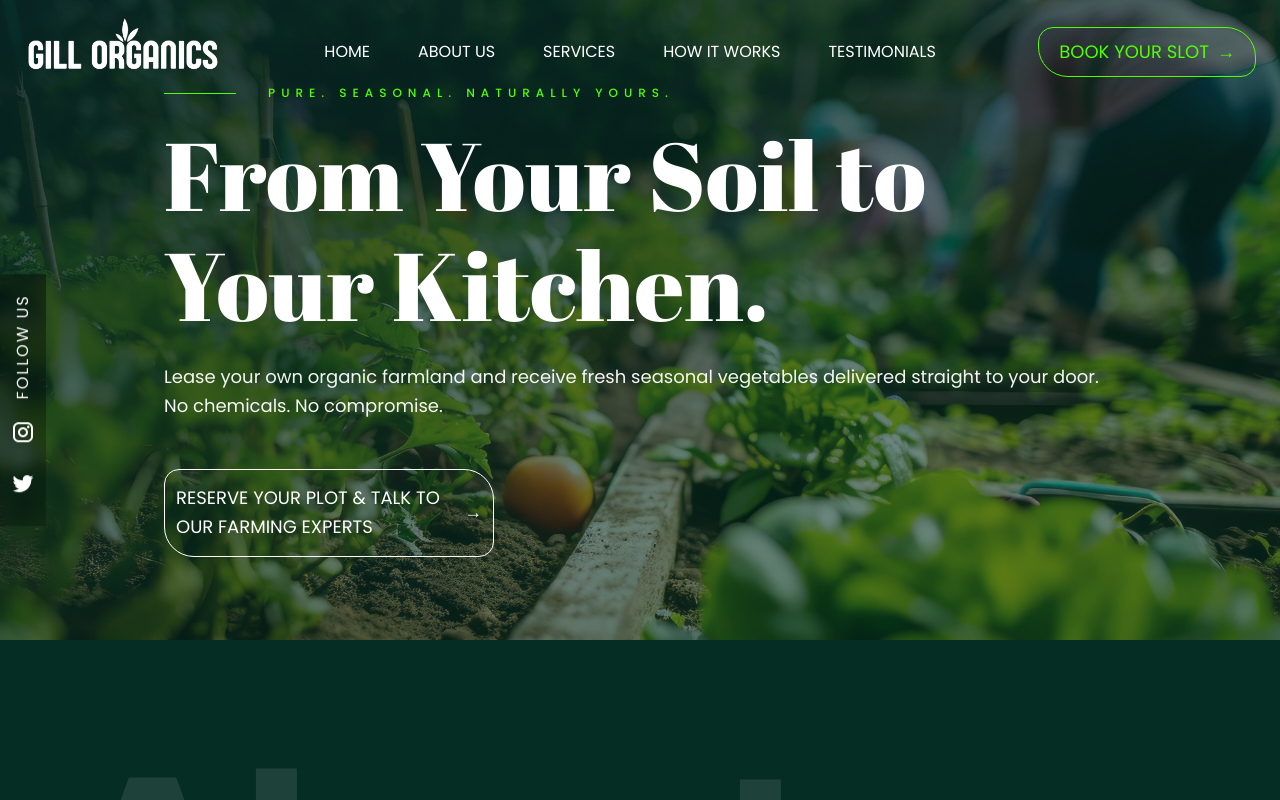
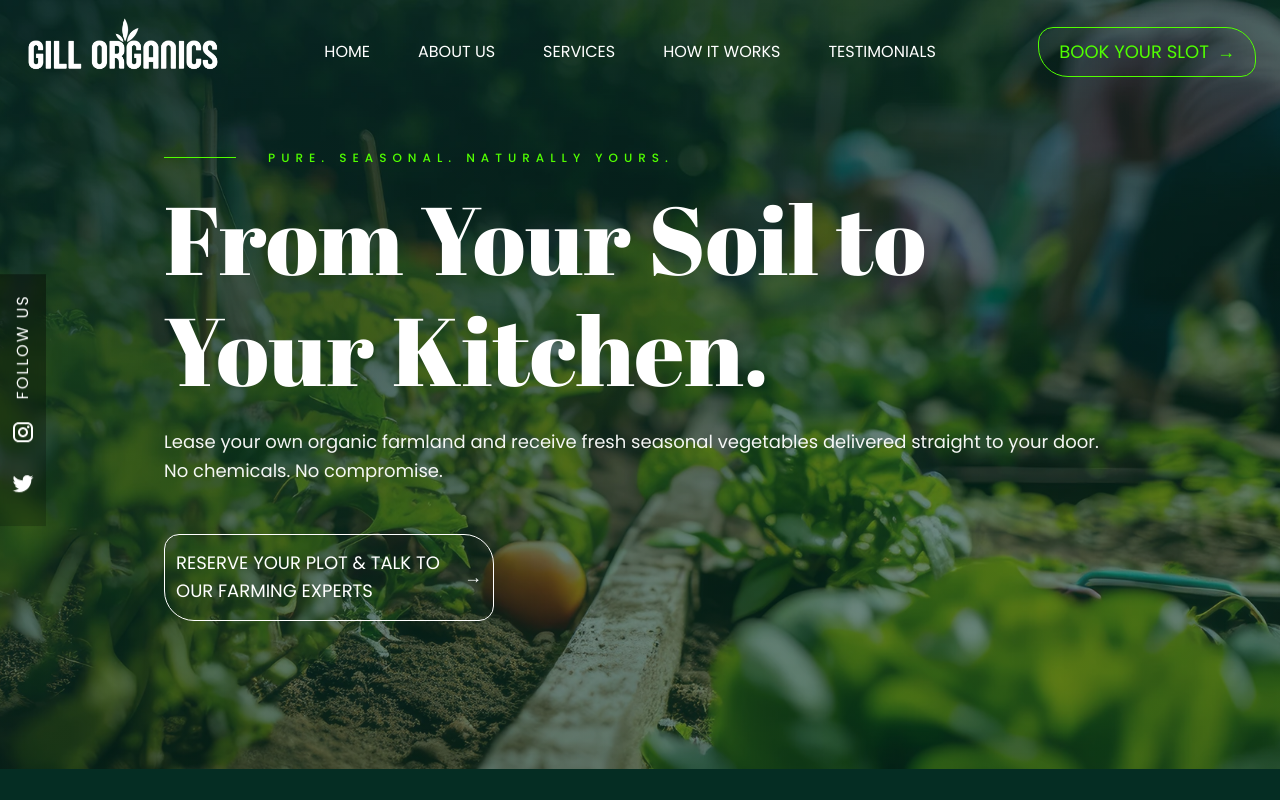
Before and after one commit to askaushik91/nextjs-app, a Next.js app: page / in a window 1280 px wide. Shown: the top 800 px of the page. Built offline with nearby package versions, Linux system fonts and the light colour scheme; no server answers.

Commit message:
Adjust hero section spacing

```diff
--- a/components/Hero/Hero.module.scss
+++ b/components/Hero/Hero.module.scss
@@ -8,6 +8,7 @@
   align-items: center;
   justify-content: center;
   overflow: hidden;
+  padding:100px 0px;
 }
 
 .hero__bg {
```
